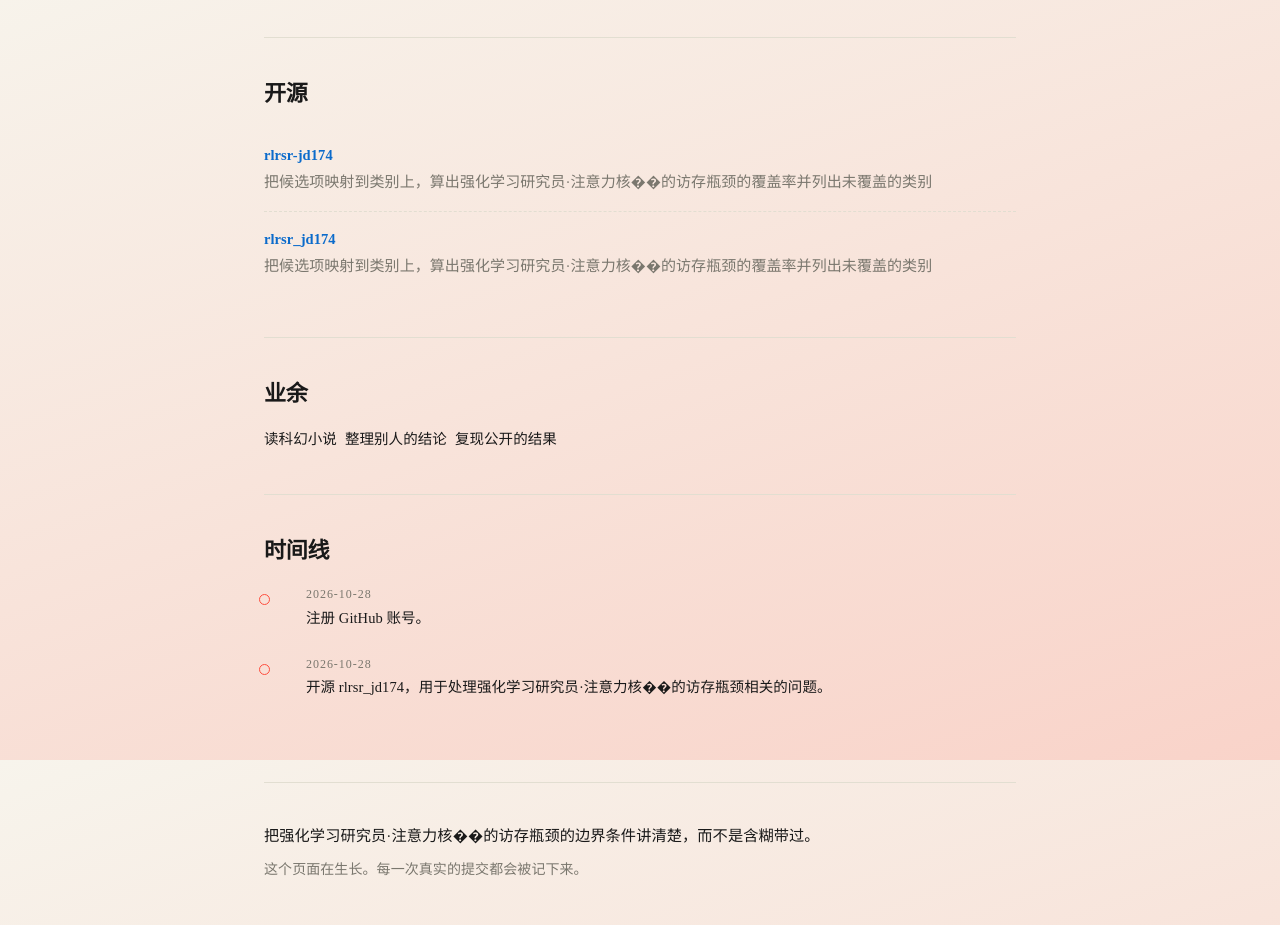
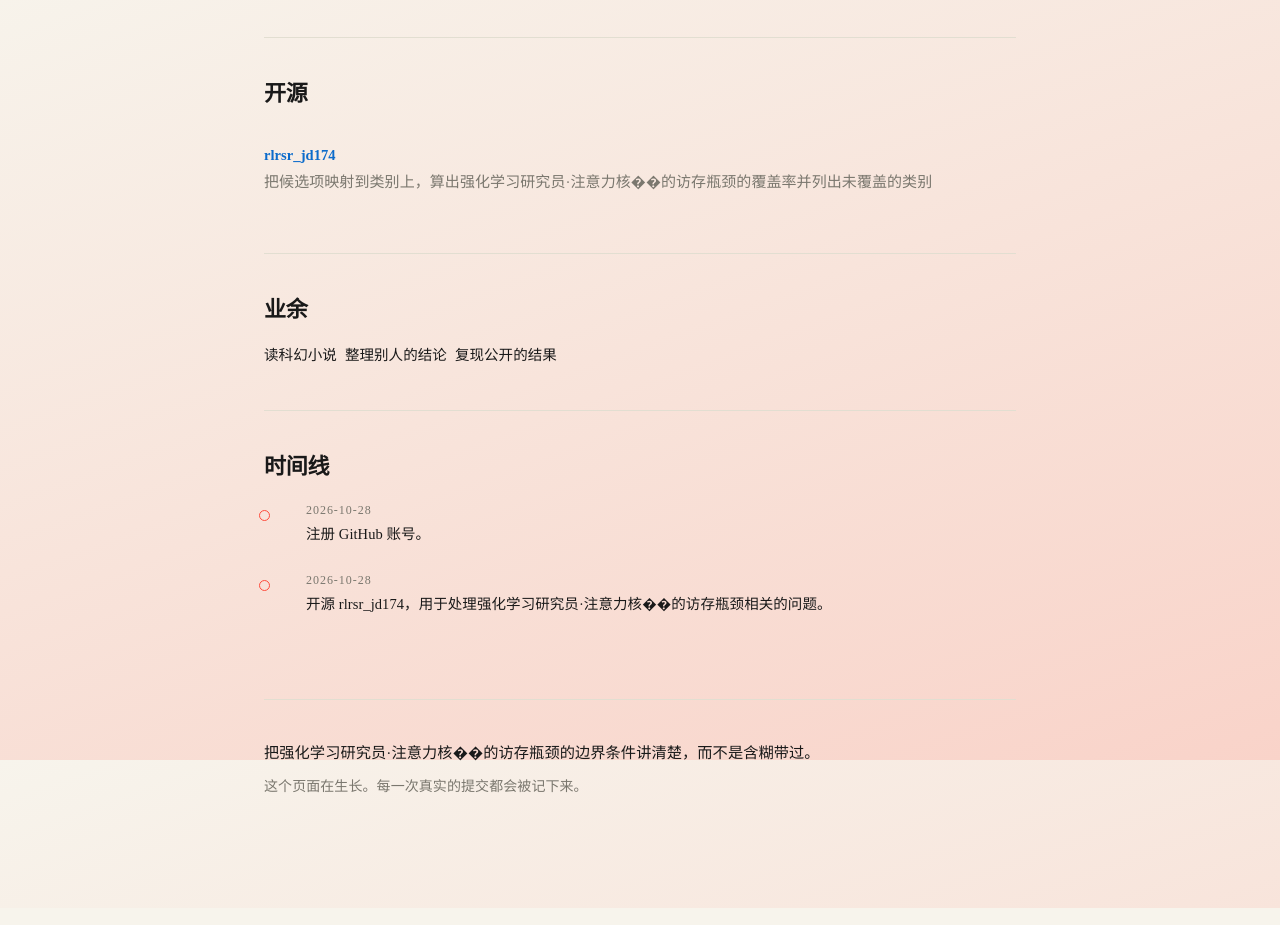
Before and after one commit to ckimen/ckimen.github.io, a plain HTML site: page index.html in a window 1280 px wide. Shown: the part 840-1765 px from the top of the page. Drawn offline with Linux system fonts and the light colour scheme.

Commit message:
fix: 更新个人站点

```diff
--- a/index.html
+++ b/index.html
@@ -102,9 +102,6 @@ body::before{content:'';display:block;height:5px;background:#ff4d3d;position:sti
 <section id="work">
   <h2>开源</h2>
   <ul class="repos">
-    <li><div class="name"><a href="https://github.com/ckimen/rlrsr-jd174" rel="noopener">rlrsr-jd174</a></div>
-      <div class="desc">把候选项映射到类别上，算出强化学习研究员·注意力核��的访存瓶颈的覆盖率并列出未覆盖的类别</div>
-    </li>
     <li><div class="name"><a href="https://github.com/ckimen/rlrsr_jd174" rel="noopener">rlrsr_jd174</a></div>
       <div class="desc">把候选项映射到类别上，算出强化学习研究员·注意力核��的访存瓶颈的覆盖率并列出未覆盖的类别</div>
     </li>
```
